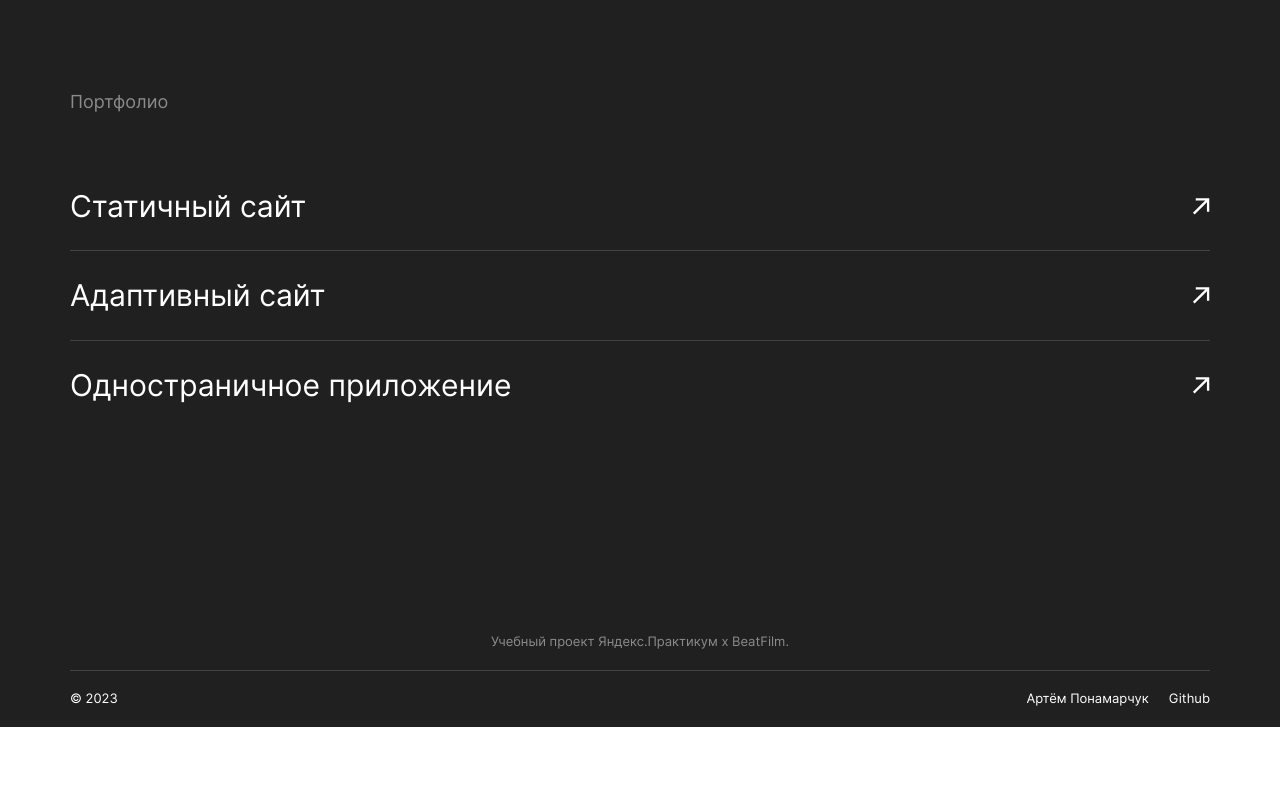
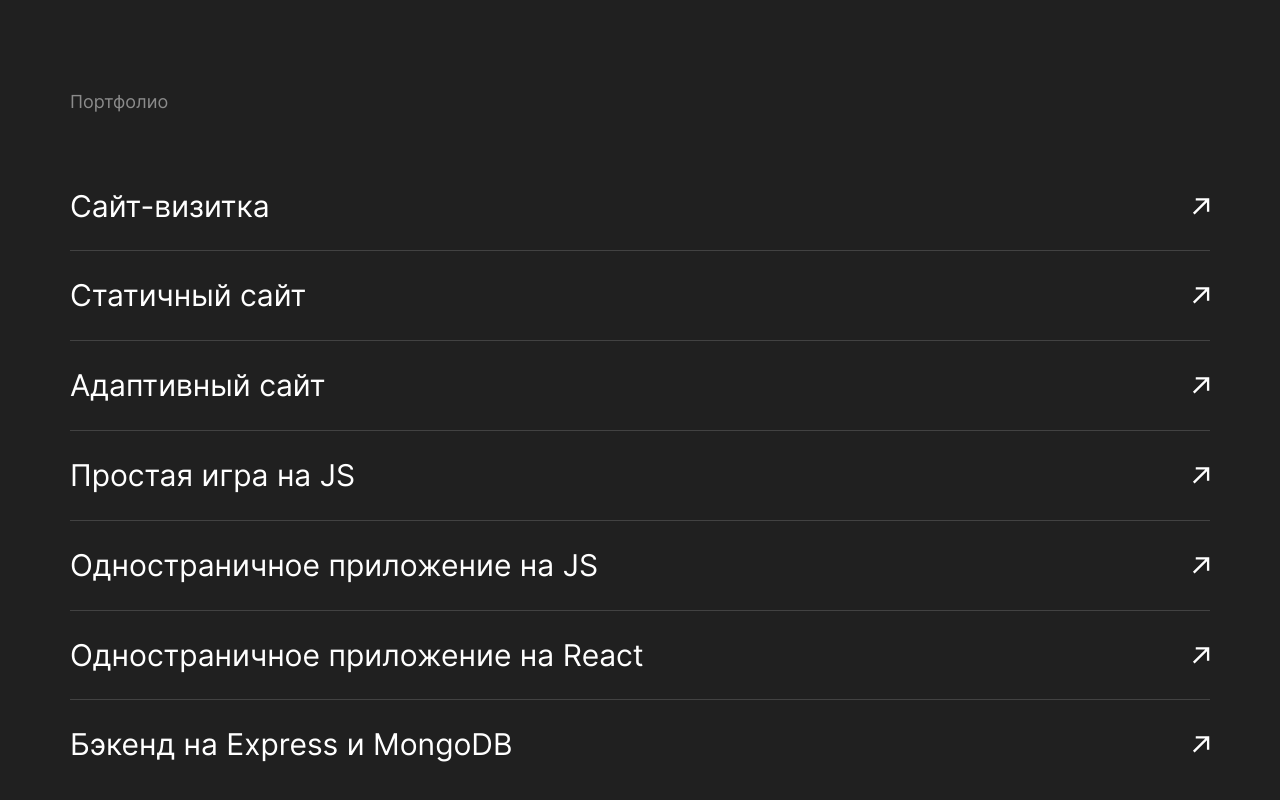
Before and after one commit to Panfil0k/movies-explorer-frontend, a React app: page / in a window 1280 px wide. Shown: the part 2475-3275 px from the top of the page. Before the commit the page ends 3202 px from the top, so only its background shows below. Built offline with nearby package versions, Linux system fonts and the light colour scheme.

Commit message:
fix: дополнить портфолио

```diff
--- a/src/components/App/App.js
+++ b/src/components/App/App.js
@@ -14,7 +14,7 @@ import Register from '../Register/Register';
 import PageNotFound from '../PageNotFound/PageNotFound';
 import ProtectedRoute from '../ProtectedRoute';
 import PublicRoute from '../PublicRoute';
-import moviesAuth from '../../utils/MoviesAuth';
+import moviesAuth from '../../utils/moviesAuth';
 import mainApi from '../../utils/MainApi';
 
 function App() {
--- a/src/components/Main/AboutMe/AboutMe.js
+++ b/src/components/Main/AboutMe/AboutMe.js
@@ -13,7 +13,7 @@ function AboutMe() {
           <article className='about-me__info'>
             <h3 className='about-me__name'>Артём</h3>
             <p className='about-me__status'>Фронтенд-разработчик, 33&nbsp;года</p>
-            <p className='about-me__text'>Я&nbsp;живу в&nbsp;Тбилиси и&nbsp;учусь на&nbsp;курсе &laquo;Веб-разработчик&raquo; в&nbsp;Яндекс Практикум. Ранее почти два года занимался вёрсткой сайтов для студии Zet Graphics. Открыт к&nbsp;предложениям о&nbsp;работе и&nbsp;сотрудничестве.</p>
+            <p className='about-me__text'>На&nbsp;данный момент живу в&nbsp;Тбилиси. В&nbsp;феврале 2023 года закончил курс &laquo;Веб-разработчик&raquo; в&nbsp;Яндекс Практикум. Ранее почти два года занимался вёрсткой сайтов для студии Zet Graphics. Открыт к&nbsp;предложениям о&nbsp;работе и&nbsp;сотрудничестве.</p>
             <a className='about-me__link hovered' href='https://github.com/Panfil0k' target='_blank' rel='noopener noreferrer'>Github</a>
             <img src={photo} className='about-me__photo' alt='Артём Понамарчук' />
           </article>
--- a/src/components/Main/AboutMe/Portfolio/Portfolio.css
+++ b/src/components/Main/AboutMe/Portfolio/Portfolio.css
@@ -61,7 +61,7 @@
 
 @media (max-width: 340px) {
   .portfolio__link {
-    font-size: 16px;
+    font-size: 14px;
     line-height: 1.55;
   }
 }
--- a/src/components/Main/AboutMe/Portfolio/Portfolio.js
+++ b/src/components/Main/AboutMe/Portfolio/Portfolio.js
@@ -8,13 +8,25 @@ function Portfolio() {
         <h4 className='portfolio__title'>Портфолио</h4>
         <ul className='portfolio__list'>
           <li className='portfolio__item hovered'>
-            <a className='portfolio__link' href='https://panfil0k.github.io/how-to-learn/index.html' target='_blank' rel='noopener noreferrer'>Статичный сайт</a>
+            <a className='portfolio__link' href='https://panfil0k.github.io/portfolio' target='_blank' rel='noopener noreferrer'>Сайт-визитка</a>
           </li>
           <li className='portfolio__item hovered'>
-            <a className='portfolio__link' href='https://panfil0k.github.io/russian-travel/index.html' target='_blank' rel='noopener noreferrer'>Адаптивный сайт</a>
+            <a className='portfolio__link' href='https://github.com/Panfil0k/how-to-learn' target='_blank' rel='noopener noreferrer'>Статичный сайт</a>
           </li>
           <li className='portfolio__item hovered'>
-            <a className='portfolio__link' href='https://panfil0k.github.io/mesto/index.html' target='_blank' rel='noopener noreferrer'>Одностраничное приложение</a>
+            <a className='portfolio__link' href='https://github.com/Panfil0k/russian-travel' target='_blank' rel='noopener noreferrer'>Адаптивный сайт</a>
+          </li>
+          <li className='portfolio__item hovered'>
+            <a className='portfolio__link' href='https://panfil0k.github.io/aim-training/' target='_blank' rel='noopener noreferrer'>Простая игра на JS</a>
+          </li>
+          <li className='portfolio__item hovered'>
+            <a className='portfolio__link' href='https://github.com/Panfil0k/mesto' target='_blank' rel='noopener noreferrer'>Одностраничное приложение на JS</a>
+          </li>
+          <li className='portfolio__item hovered'>
+            <a className='portfolio__link' href='https://github.com/Panfil0k/react-mesto-auth' target='_blank' rel='noopener noreferrer'>Одностраничное приложение на React</a>
+          </li>
+          <li className='portfolio__item hovered'>
+            <a className='portfolio__link' href='https://github.com/Panfil0k/express-mesto-gha' target='_blank' rel='noopener noreferrer'>Бэкенд на Express и MongoDB</a>
           </li>
         </ul>
       </article>
```
